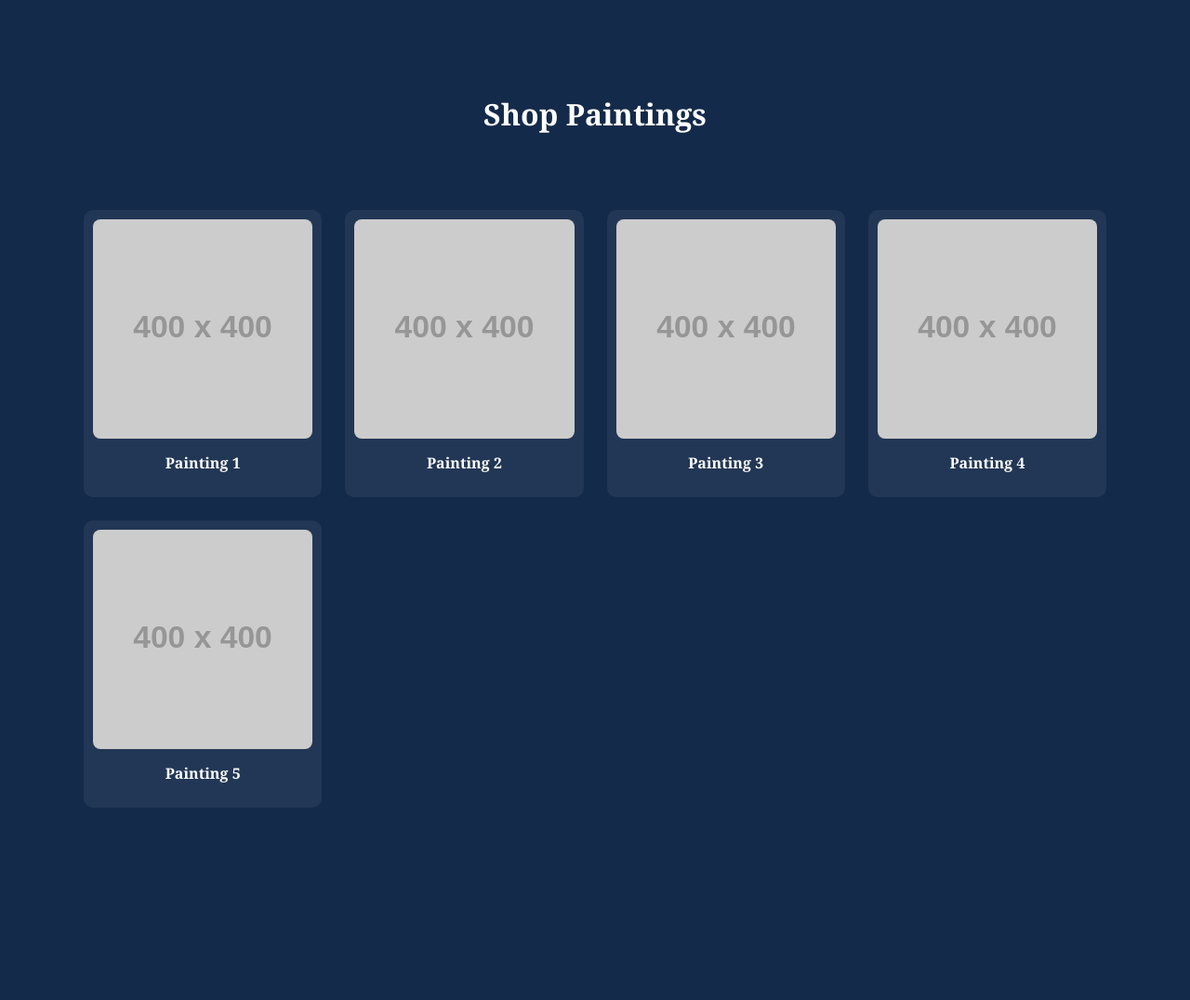
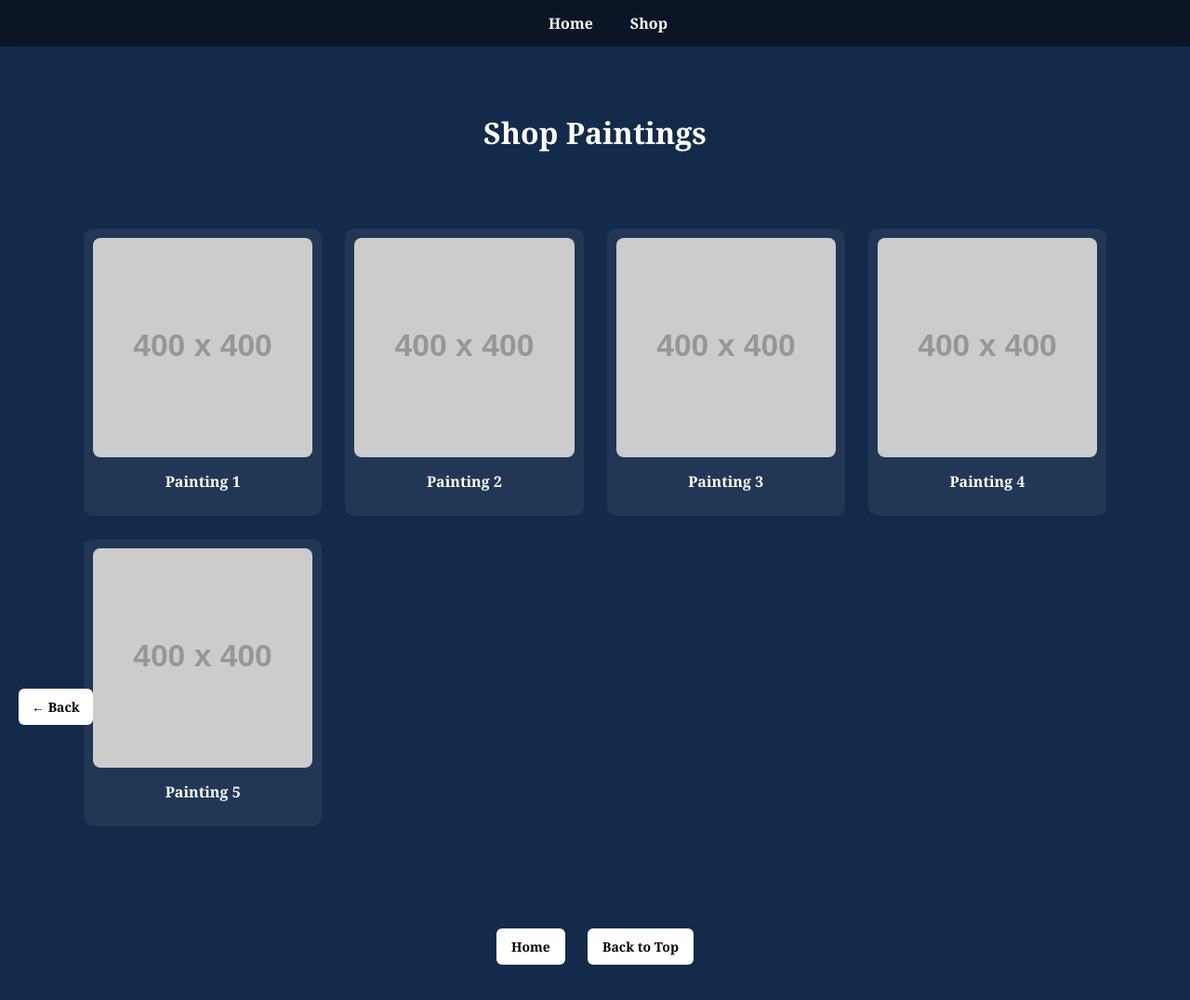
Before and after one commit to paintwithvicki/paintwithvicki.github.io, a plain HTML site: page gallery.html in a window 1280 px wide. Shown: the whole page at 93% size. Before the commit the page ends 909 px from the top, so only its background shows below. Drawn offline with Linux system fonts and the light colour scheme; placeholder pictures from the web are drawn by us.

Commit message:
Update gallery.html

```diff
--- a/gallery.html
+++ b/gallery.html
@@ -1,7 +1,7 @@
 <!DOCTYPE html>
 <html>
 <head>
-  <title>Shop</title>
+  <title>Shop - Paintings</title>
 
   <style>
     body {
@@ -12,8 +12,28 @@
       text-align: center;
     }
 
+    /* TOP NAV */
+    .navbar {
+      position: fixed;
+      top: 0;
+      width: 100%;
+      display: flex;
+      justify-content: center;
+      gap: 40px;
+      padding: 14px;
+      background: rgba(0,0,0,0.5);
+      backdrop-filter: blur(8px);
+      z-index: 1000;
+    }
+
+    .navbar a {
+      color: white;
+      text-decoration: none;
+      font-weight: bold;
+    }
+
     h1 {
-      padding: 80px 20px 20px;
+      padding: 100px 20px 20px;
     }
 
     /* GRID */
@@ -48,7 +68,7 @@
       font-weight: bold;
     }
 
-    /* ZOOM */
+    /* ZOOM OVERLAY */
     .overlay {
       position: fixed;
       top: 0;
@@ -68,13 +88,52 @@
       border-radius: 10px;
     }
 
+    /* BACK BUTTON (floating) */
+    .back-btn {
+      position: fixed;
+      bottom: 20px;
+      left: 20px;
+      background: white;
+      color: black;
+      padding: 10px 14px;
+      border-radius: 6px;
+      font-weight: bold;
+      text-decoration: none;
+      font-size: 14px;
+      z-index: 1000;
+    }
+
+    /* BOTTOM NAV */
+    .bottom-nav {
+      margin: 60px 0;
+    }
+
+    .bottom-nav a {
+      display: inline-block;
+      margin: 10px;
+      padding: 10px 16px;
+      background: white;
+      color: black;
+      text-decoration: none;
+      border-radius: 6px;
+      font-weight: bold;
+      font-size: 14px;
+    }
+
   </style>
 </head>
 
 <body>
 
+<!-- TOP NAV -->
+<div class="navbar">
+  <a href="index.html">Home</a>
+  <a href="gallery.html">Shop</a>
+</div>
+
 <h1>Shop Paintings</h1>
 
+<!-- GRID -->
 <div class="grid">
 
   <div class="card" onclick="zoom(this)">
@@ -104,6 +163,16 @@
 
 </div>
 
+<!-- BOTTOM NAV -->
+<div class="bottom-nav">
+  <a href="index.html">Home</a>
+  <a href="#top">Back to Top</a>
+</div>
+
+<!-- BACK BUTTON -->
+<a class="back-btn" href="index.html">← Back</a>
+
+<!-- ZOOM -->
 <div class="overlay" id="overlay" onclick="closeZoom()">
   <img id="zoomImg">
 </div>
```
